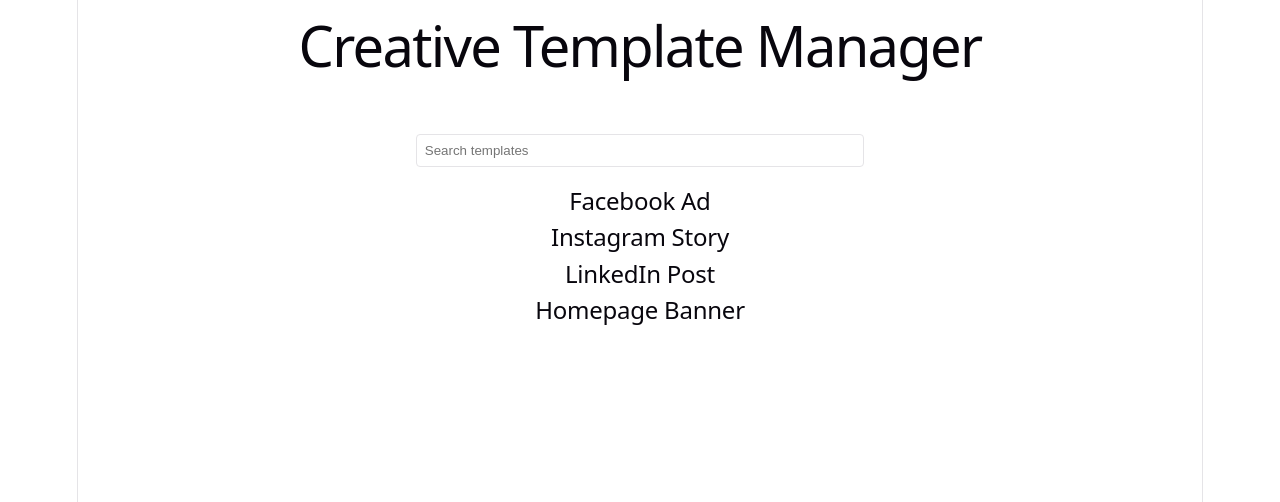
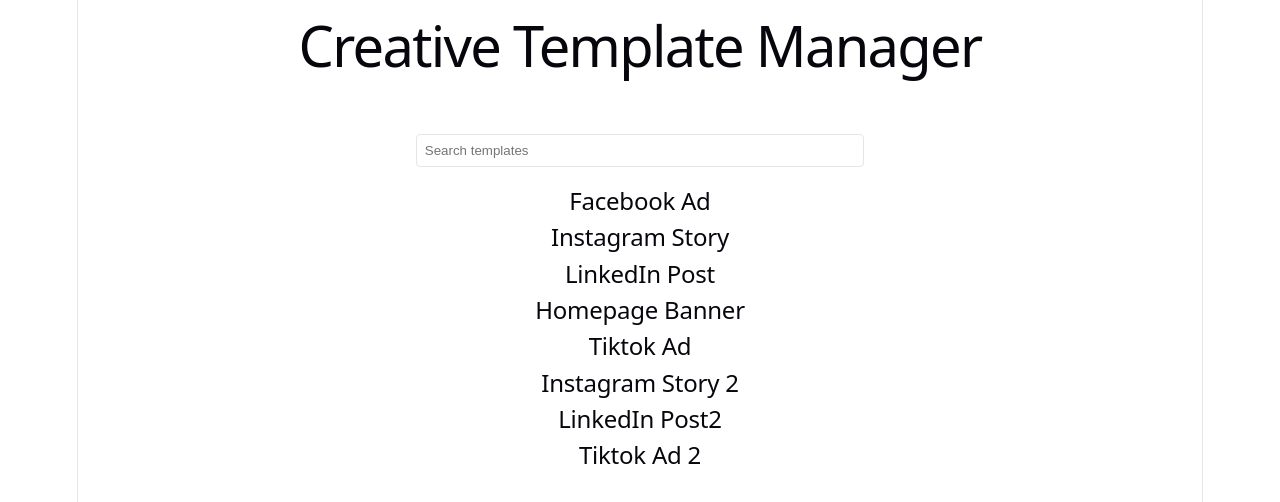
Before and after one commit to monikaando/Creative-Template-Manager, a React (Vite) app: page / in a window 1280 px wide. Shown: the top 502 px of the page. Built offline with nearby package versions, Linux system fonts and the light colour scheme.

Commit message:
search + autoselect

```diff
--- a/src/App.tsx
+++ b/src/App.tsx
@@ -10,7 +10,10 @@ function App() {
   return (
     <main>
       <h1>Creative Template Manager</h1>
-      <TemplateList onSelectTemplate={setSelectedTemplate} />
+      <TemplateList
+        onSelectTemplate={setSelectedTemplate}
+        onAutoSelectTemplate={setSelectedTemplate}
+      />
       {selectedTemplate && <SelectedTemplate template={selectedTemplate} />}
     </main>
   );
--- a/src/components/SelectedTemplate.tsx
+++ b/src/components/SelectedTemplate.tsx
@@ -1,7 +1,7 @@
 import type { Template } from "../types/Template";
 
 type SelectedTemplateProps = {
-  template: Template | null;
+  template: Template;
 };
 const statusColor = {
   published: "green",
--- a/src/components/TemplateList.tsx
+++ b/src/components/TemplateList.tsx
@@ -1,18 +1,29 @@
 import { templates } from "../data/templates";
 import TemplateCard from "./TemplateCard";
-import { useState } from "react";
+import { useState, useEffect } from "react";
 import type { Template } from "../types/Template";
 
 type TemplateListProps = {
   onSelectTemplate: (template: Template) => void;
+  onAutoSelectTemplate: (template: Template | null) => void;
 };
 
-export default function TemplateList({ onSelectTemplate }: TemplateListProps) {
+export default function TemplateList({
+  onSelectTemplate,
+  onAutoSelectTemplate,
+}: TemplateListProps) {
   const [search, setSearch] = useState("");
   const normalizedSearch = search.trim().toLowerCase();
   const filteredTemplates = templates.filter((template) =>
     template.name.toLowerCase().startsWith(normalizedSearch),
   );
+  useEffect(() => {
+    if (filteredTemplates.length === 1) {
+      onAutoSelectTemplate(filteredTemplates[0]);
+    } else {
+      onAutoSelectTemplate(null);
+    }
+  }, [filteredTemplates, onAutoSelectTemplate, onSelectTemplate]);
   return (
     <section>
       <div>
--- a/src/data/templates.ts
+++ b/src/data/templates.ts
@@ -5,4 +5,8 @@ export const templates: Template[] = [
   { id: 2, name: "Instagram Story", category: "Social", status: "draft" },
   { id: 3, name: "LinkedIn Post", category: "Social", status: "published" },
   { id: 4, name: "Homepage Banner", category: "Display", status: "archived" },
+  { id: 5, name: "Tiktok Ad", category: "Social", status: "published" },
+  { id: 6, name: "Instagram Story 2", category: "Social", status: "draft" },
+  { id: 7, name: "LinkedIn Post2", category: "Social", status: "published" },
+  { id: 8, name: "Tiktok Ad 2", category: "Display", status: "archived" },
 ];
```
